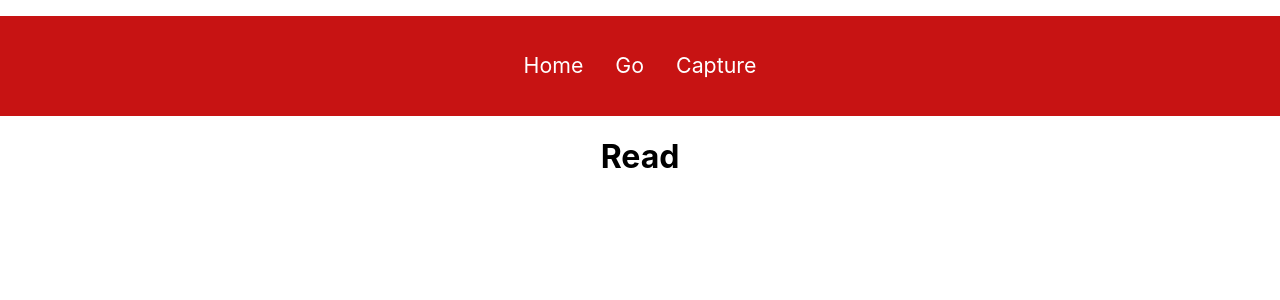
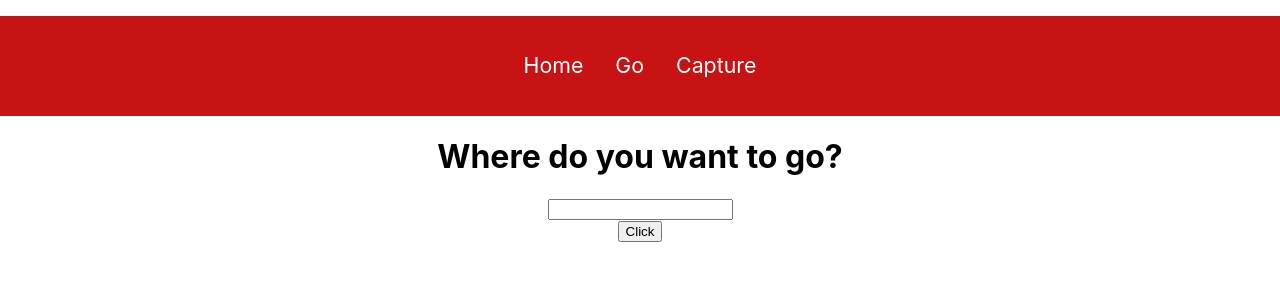
Before and after one commit to GuyFromHere/love-letters, a React (Create React App) app in the folder client/: page / in a window 1280 px wide. Both pictures are taken after a click on the button "Read a letter.". Shown: the top 300 px of the page. Built offline with nearby package versions, Linux system fonts and the light colour scheme.

Commit message:
Added logic for testing geocode conversion (zip to lat/lon)

```diff
--- a/client/src/components/pages/Go/index.js
+++ b/client/src/components/pages/Go/index.js
@@ -10,8 +10,6 @@ export default function Go() {
 	const onKeyDown = (e) => {
 		if (e.key === "Enter") {
 			handleSubmit();
-		} else {
-			setFormObject(e.target.value);
 		}
 	};
 
@@ -20,7 +18,7 @@ export default function Go() {
 	};
 
 	const handleSubmit = () => {
-		API.getLocation(formObject).then((result) => {
+		API.getLocation(document.getElementById("locationInput").value).then((result) => {
 			setLocation(result.data.uri);
 		});
 		document.getElementById("locationInput").value = "";
@@ -29,12 +27,11 @@ export default function Go() {
 	return (
 		<div className="container">
 			<h1>Where do you want to go?</h1>
-			<Label />
 			<Input id="locationInput" onKeyDown={(e) => onKeyDown(e)} />
 			<FormBtn
 				value="Click"
 				onClick={() => {
-					handleClick();
+					handleSubmit();
 				}}
 			>
 				Click
--- a/client/src/components/partials/Read/index.js
+++ b/client/src/components/partials/Read/index.js
@@ -1,9 +1,44 @@
-import React from 'react';
+import React, { useState } from 'react';
+import Map from "../../partials/Map";
+import { Input, Label, FormBtn } from "../../partials/Form";
+import API from "../../../utils/api";
 
 export default function Read() {
+	const [formObject, setFormObject] = useState();
+	const [location, setLocation] = useState();
+
+	const onKeyDown = (e) => {
+		if (e.key === "Enter") {
+			handleSubmit();
+		} else {
+			setFormObject(e.target.value);
+		}
+	};
+
+	const handleClick = () => {
+		handleSubmit();
+	};
+
+	const handleSubmit = () => {
+		API.getLocation(formObject).then((result) => {
+			setLocation(result.data.uri);
+		});
+		document.getElementById("locationInput").value = "";
+	};
+
 	return (
 		<div className="readContainer">
-			<h1>Read</h1>
+			<h1>Where do you want to go?</h1>
+			<Input id="locationInput" onKeyDown={(e) => onKeyDown(e)} />
+			<FormBtn
+				value="Click"
+				onClick={() => {
+					handleClick();
+				}}
+			>
+				Click
+			</FormBtn>
+			{location ? <Map location={location} /> : null}
 		</div>
 	)
 }
```
Also changed, not shown: 1 other file (tests, documents, lock files or other folders).
